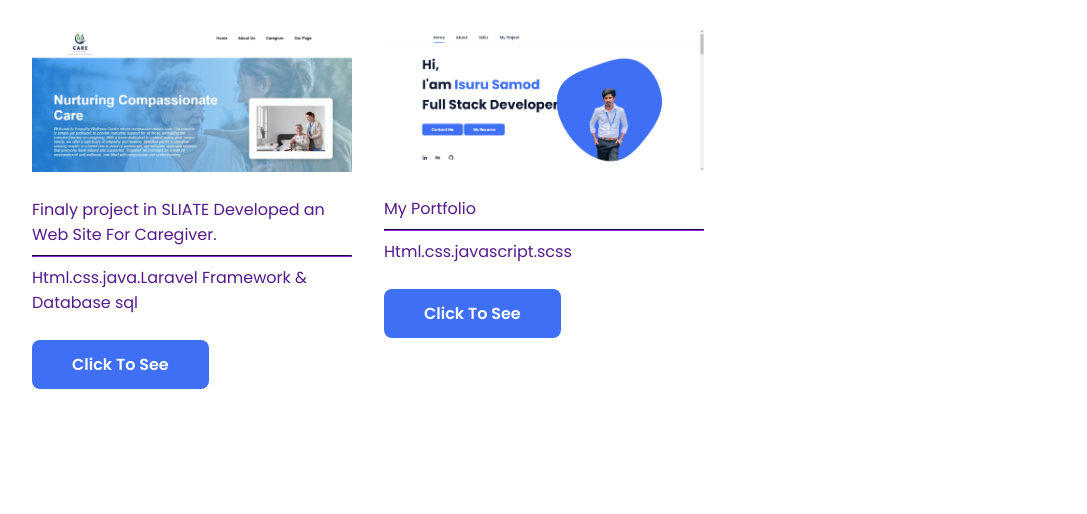
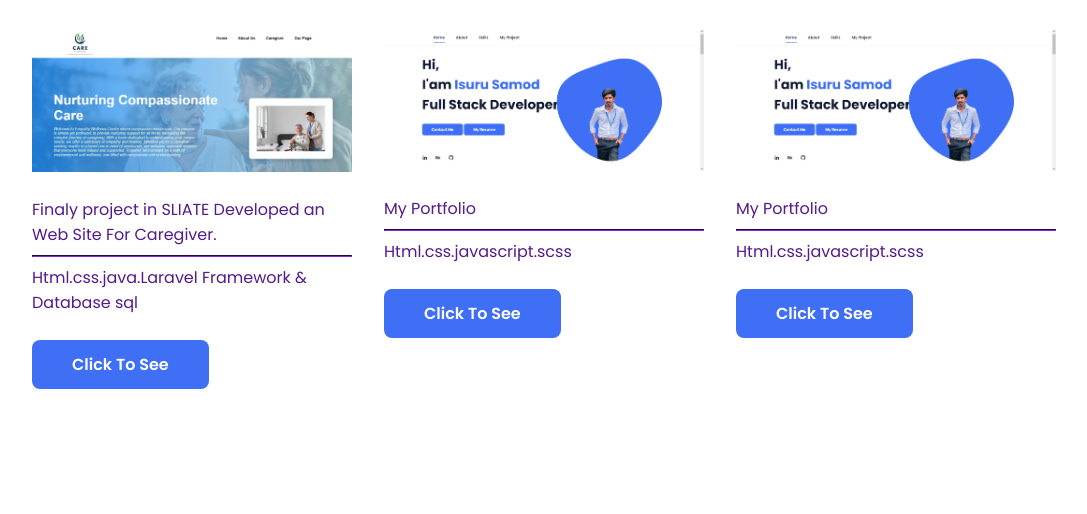
Before and after one commit to isurusamod/isurusamod-portfolio, a plain HTML site: page index.html in a window 1280 px wide. Shown: the part 2710-3224 px from the top of the page, without its empty margins (96-1183 px from the left). Drawn offline with nearby package versions, Linux system fonts and the light colour scheme.

Commit message:
Update index.html

```diff
--- a/index.html
+++ b/index.html
@@ -279,6 +279,20 @@
                          </a>
                      </div>
 
+
+                    <div class="5">
+                        <a href="" class="work__img">
+                         <img src="assets/img/work4.png" alt="">
+                         <br>
+                         <p>My Portfolio</p>
+                          <hr>
+                          <p>Html.css.javascript.scss</p>
+                         </br>
+                          <a href="https://github.com/isurusamod/isurusamod-portfolio" class="button">
+                             Click To See
+                         </a>
+                     </div>
+
                    </a>
                 </div>
 
```
